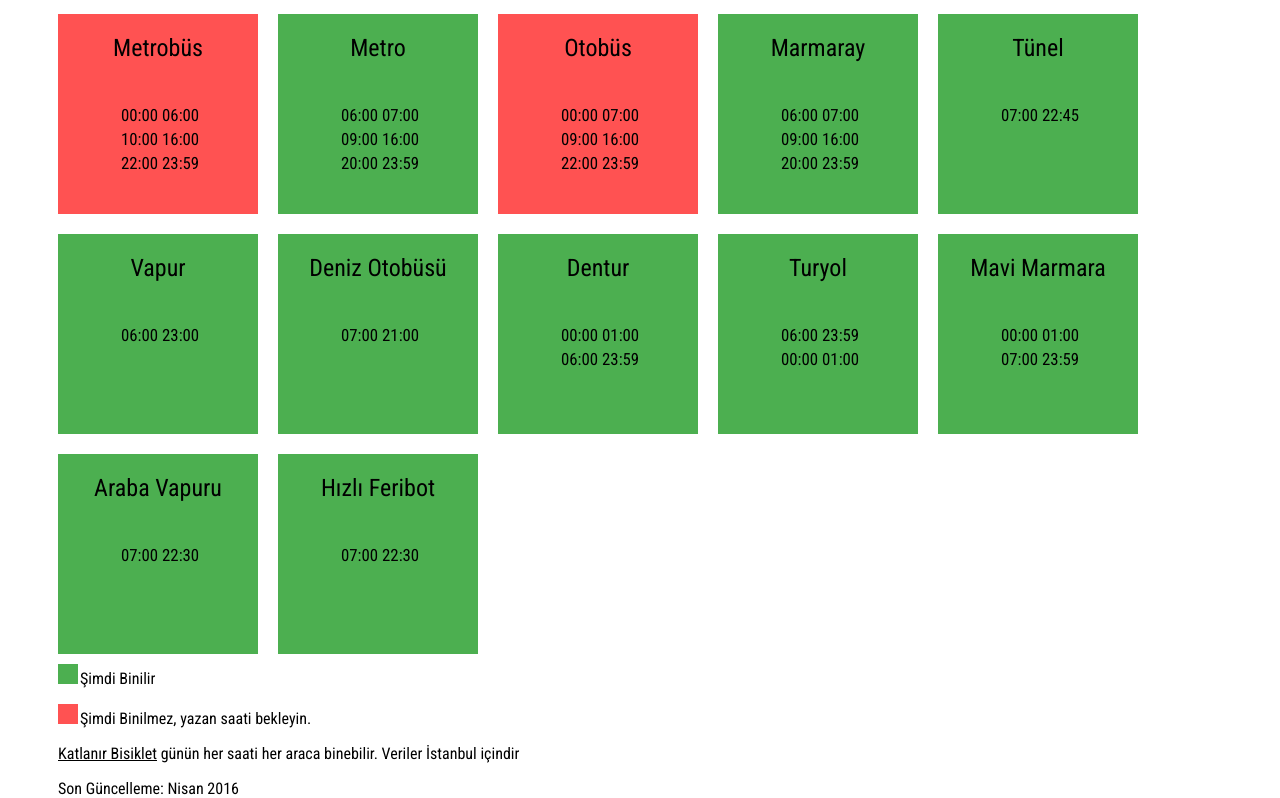
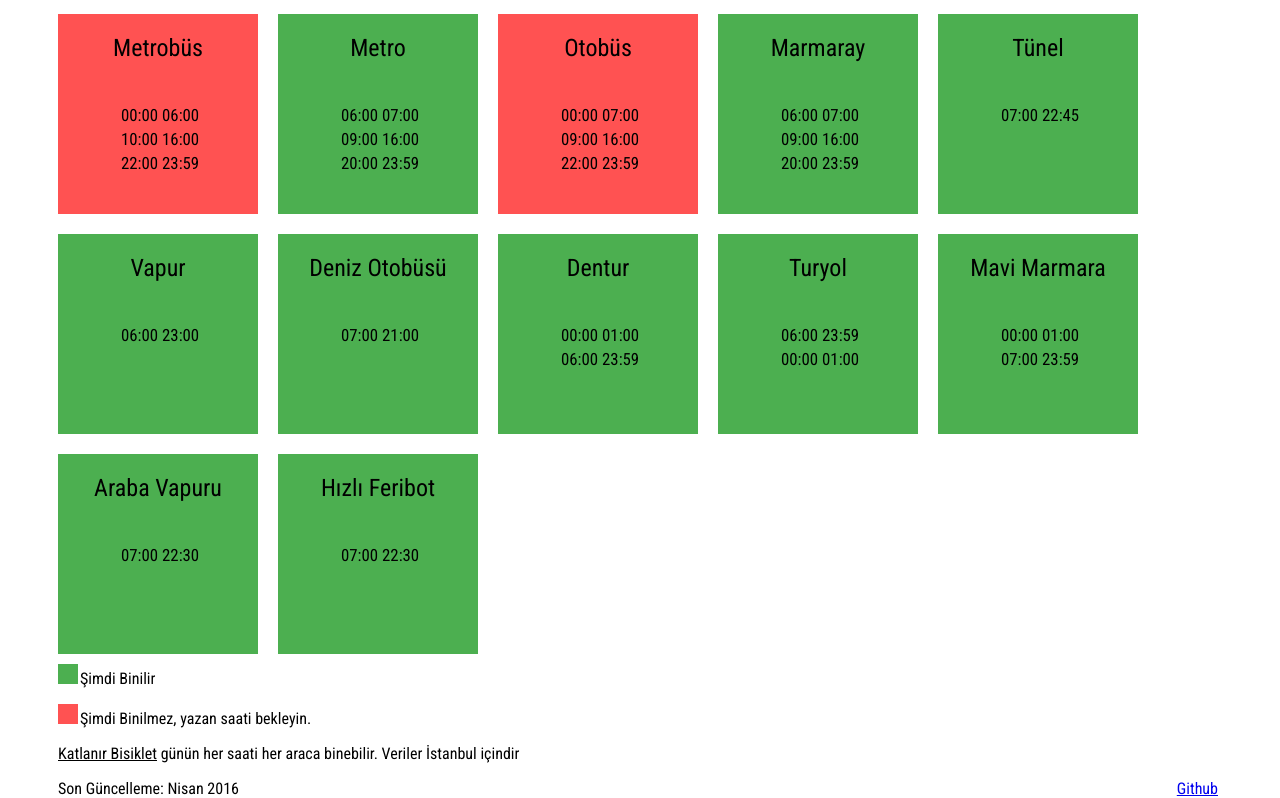
Before and after one commit to BisikletliUlasim/toplutasimadabisiklet, a plain HTML site: page bin.html in a window 1280 px wide. Shown: the part 113-911 px from the top of the page. Drawn offline with nearby package versions, Linux system fonts and the light colour scheme.

Commit message:
adding github link

```diff
--- a/bin.html
+++ b/bin.html
@@ -132,6 +132,8 @@
             <p><span class="underline">Katlanır Bisiklet</span> günün her saati her araca binebilir. Veriler İstanbul içindir</p>
             <p><span class="left">Son Güncelleme: Nisan 2016</span></p>
 
+	    <p><span class="right" style="margin-right:20px"><a href="https://github.com/BisikletliUlasim/toplutasimadabisiklet">Github</a></span></p>
+
         </div>
     </div>
     <script type="text/javascript">
```
